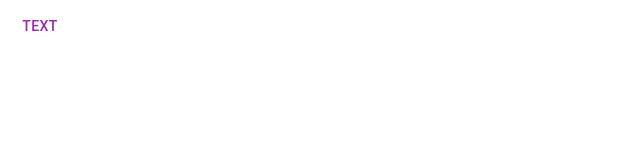
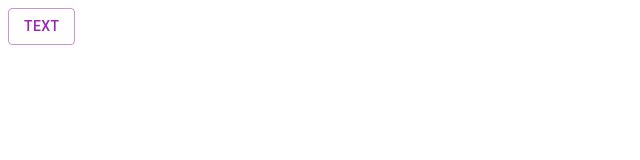
Before and after one commit to vinothsmart/mui5-blog-1, a React (Create React App) app: page / in a window 1280 px wide. Shown: the top 160 px of the page, without its empty margins (0-640 px from the left). Built offline with nearby package versions, Linux system fonts and the light colour scheme; the HTML template or start-up script is replaced by a standard one.

Commit message:
Button updated

```diff
--- a/src/App.js
+++ b/src/App.js
@@ -3,7 +3,7 @@ import { Button } from "@mui/material";
 function App() {
   return (
     <div className="App">
-      <Button variant="text" color="secondary">
+      <Button variant="outlined" color="secondary">
         Text
       </Button>
     </div>
```
